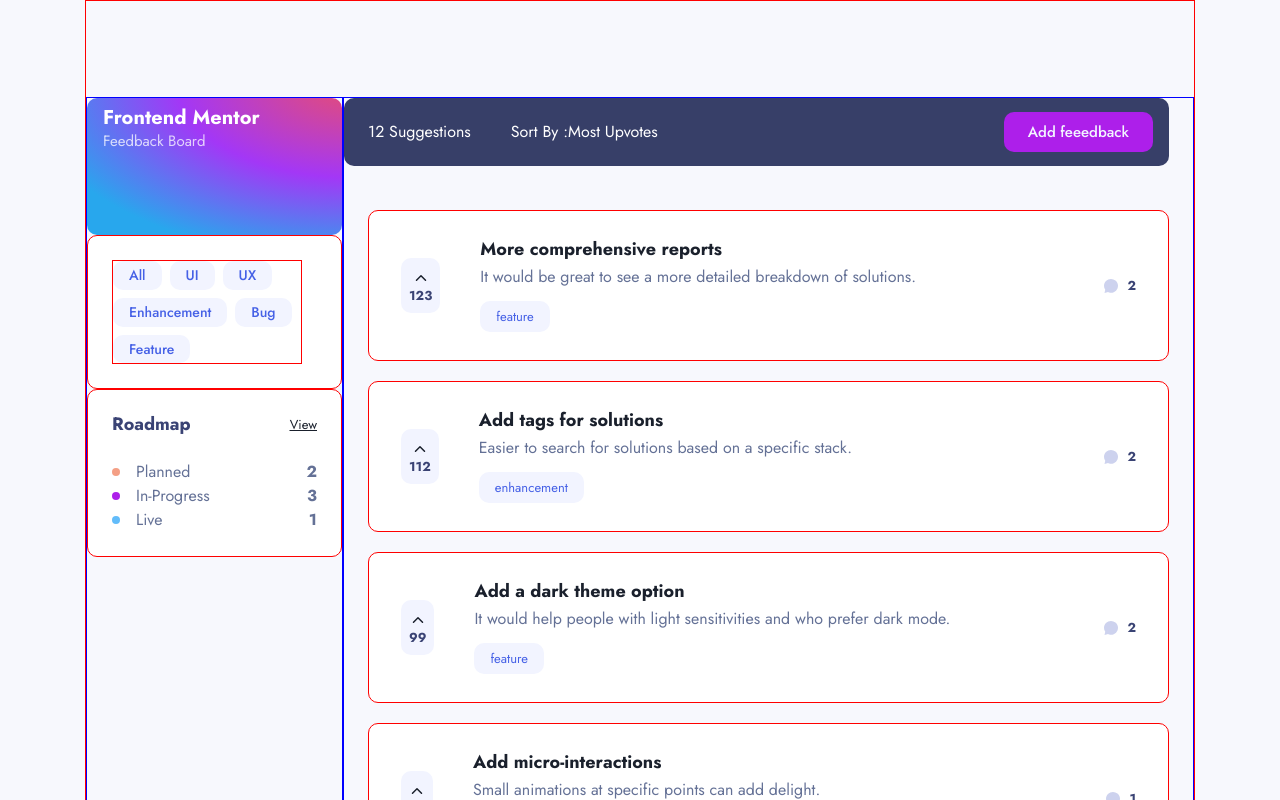
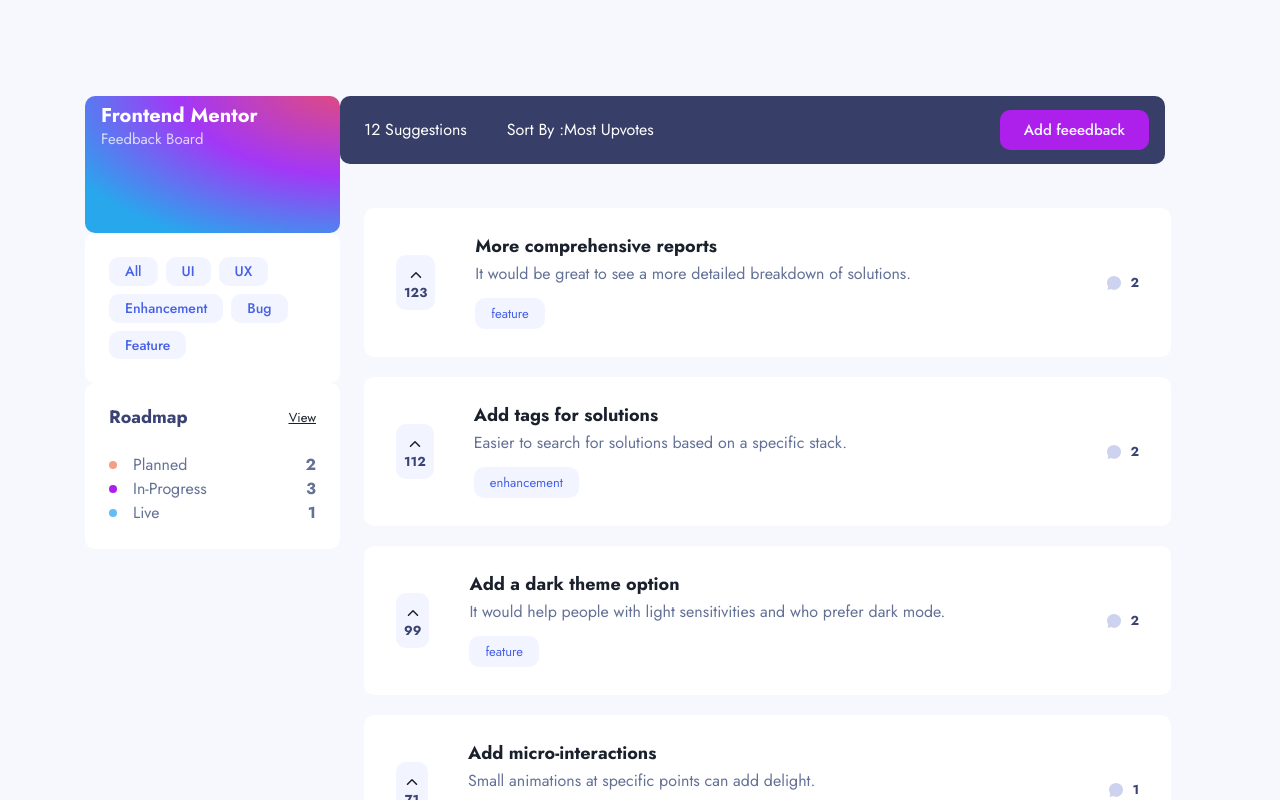
Before and after one commit to brunogleite/product-feedback-ReactJS-ChakraUI, a React (Create React App) app in the folder my-app/: page / in a window 1280 px wide. Shown: the top 800 px of the page. Built offline with nearby package versions, Linux system fonts and the light colour scheme.

Commit message:
removing borders

```diff
--- a/my-app/src/App.js
+++ b/my-app/src/App.js
@@ -29,10 +29,8 @@
         maxW={[ "689px", "689px", "689px", "1110px"]}
         w="full"
         margin="0 auto"
-        border="1px solid red"
         display={[ "block", "block", "block", "flex"]}>
           <Box
-          border="1px solid blue"
           display={[ "flex", "flex", "flex", "block"]}
           alignItems={[null, "center", "center", null]}
           columnGap="10px" >
@@ -46,7 +44,7 @@
               <FilterRoadmap />
             </Box>
           </Box>
-          <Box w="full" border="1px solid blue">
+          <Box w="full">
             <Navbar req={requests} />
             <SuggestionList />
           </Box>
--- a/my-app/src/components/Reply.jsx
+++ b/my-app/src/components/Reply.jsx
@@ -16,7 +16,7 @@
     return (
         <Box px="8" pb="12">
             <Box pl="6">
-                <Box border="1px solid red">
+                <Box>
                     <Flex alignItems="center" mb="4">
                         <Flex  alignItems="center">
                             <Image src={reply.user.image} />
--- a/my-app/src/components/filterRoadmap.js
+++ b/my-app/src/components/filterRoadmap.js
@@ -7,7 +7,6 @@
         bgColor="white"
         borderRadius="base"
         maxW="255px"
-        border="1px solid red"
         minH={[ "178px", "178px", "178px", "137px" ]}>
             <Box
             p="6">
--- a/my-app/src/components/filterTags.js
+++ b/my-app/src/components/filterTags.js
@@ -20,7 +20,6 @@
         bgColor="white"
         borderRadius="base"
         maxW="255px"
-        border="1px solid red"
         py="6"
         pl="6"
         pr="24"
@@ -28,7 +27,7 @@
         minH={[ "178px", "178px", "178px", "137px" ]}
         >
             <Box>
-                <Flex gap="2" w="190px" border="1px solid red" flexWrap="wrap" alignItems="center">
+                <Flex gap="2" w="190px" flexWrap="wrap" alignItems="center">
                     {tags.map((tag) => {
                     return <Tag
                     py="1.5" px="4"
--- a/my-app/src/components/suggestionsItemList.js
+++ b/my-app/src/components/suggestionsItemList.js
@@ -50,8 +50,7 @@
         my="5"
         transition="all 0.3s ease-in-out"
         _hover={{boxShadow:'lg'}}
-        onClick={clickPopulateReq}
-        border="1px solid red">
+        onClick={clickPopulateReq}>
             <Flex
             alignItems="center"
             py={[ "6" , "6" , "7", "7"]}
```
